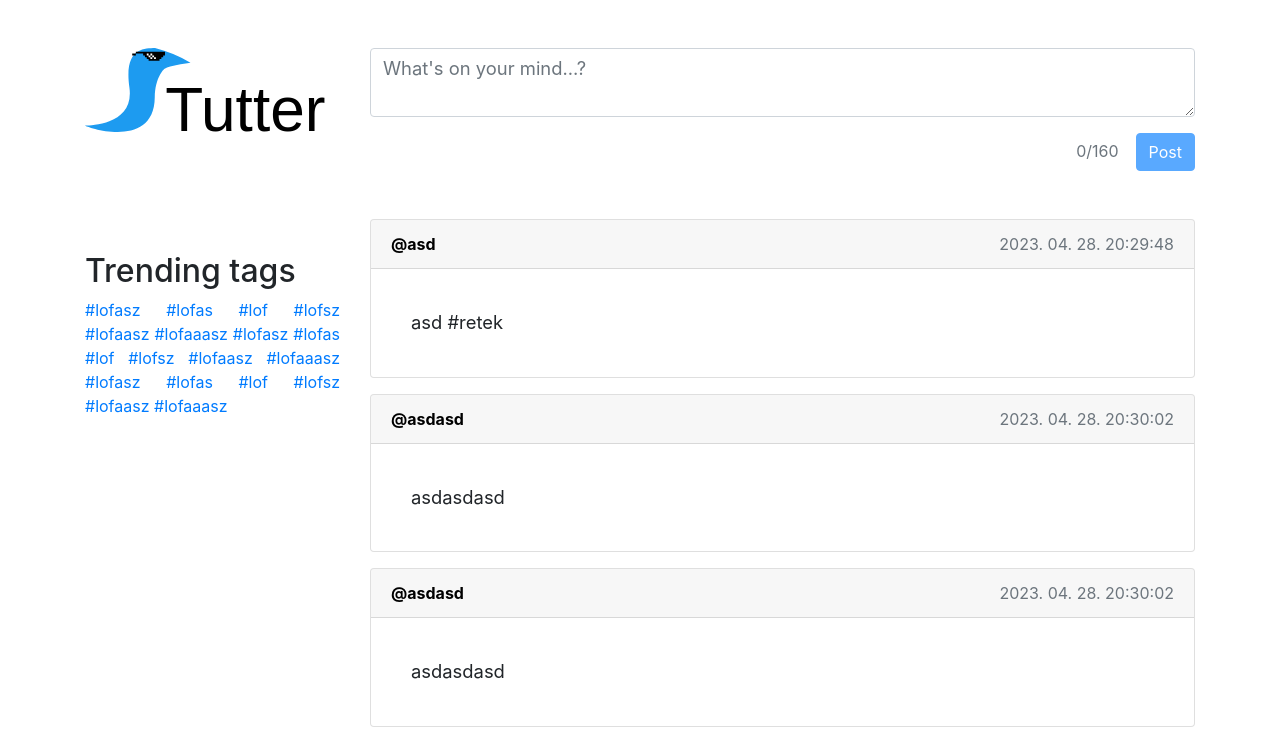
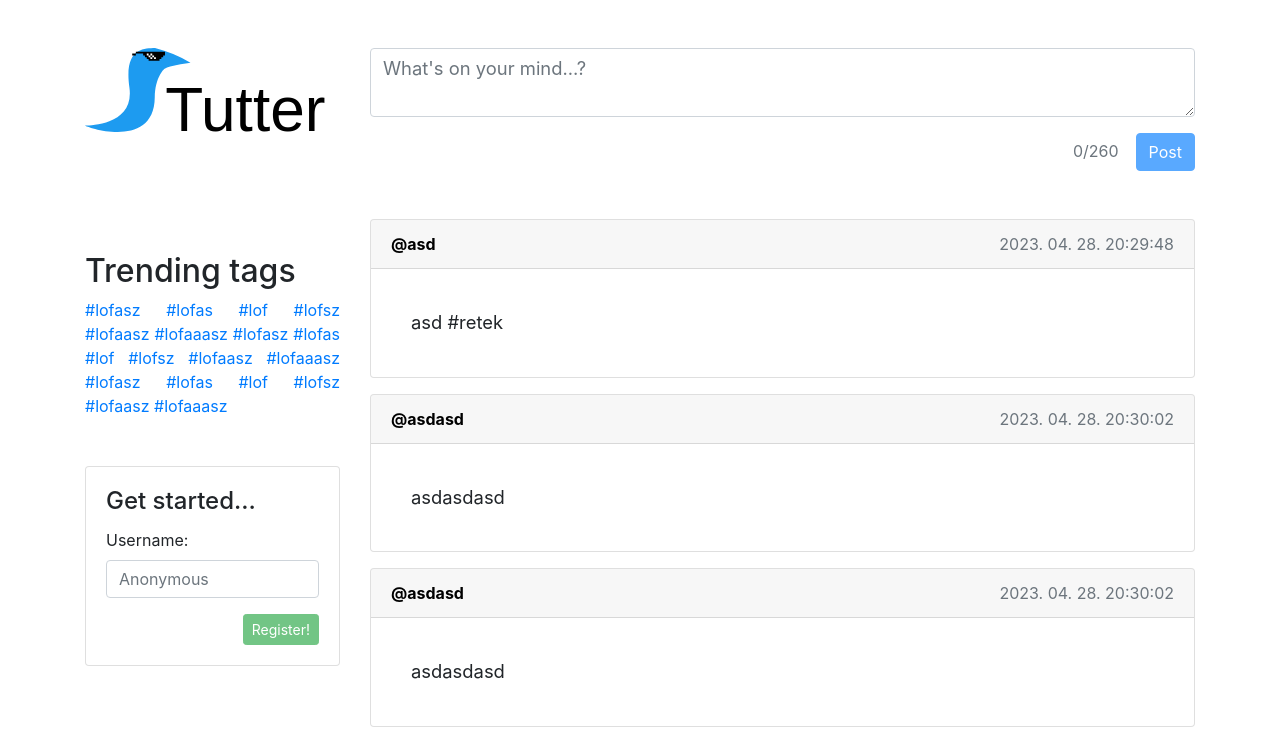
Before and after one commit to pproj/tutter-frontend, a Vue app: page / in a window 1280 px wide. Shown: the top 741 px of the page. Built offline with nearby package versions, Linux system fonts and the light colour scheme.

Commit message:
register very good

```diff
--- a/src/components/NewPost.vue
+++ b/src/components/NewPost.vue
@@ -6,12 +6,12 @@
                         id="create-new-post-textarea"
                         placeholder="What's on your mind...?"
                         v-model="newPostText"
-                        maxlength="160"
+                        :maxlength="maxLength"
                 />
             </b-form-group>
 
             <div class="text-right">
-                <span class="text-muted mx-2">{{ newPostText.length }}/160</span>&nbsp;
+                <span class="text-muted mx-2">{{ newPostText.length }}/{{ maxLength }}</span>&nbsp;
                 <b-button variant="primary" @click="attemptPost" :disabled="!postGood">Post</b-button>
             </div>
 
@@ -24,6 +24,12 @@ import {useUserStore} from "@/stores/user";
 
 export default {
     name: "NewPost",
+    props: {
+        maxLength: {
+            type: Number,
+            default: 260
+        }
+    },
     setup() { // bele kéne szarni az egészbe...
         return {user: useUserStore()}
     },
@@ -59,7 +65,7 @@ export default {
     },
     computed: {
         postGood() {
-            return this.newPostText.length > 0 && this.newPostText.length <= 160 && !this.postingInProgress && this.user.isUsernameSet
+            return this.newPostText.length > 0 && this.newPostText.length <= this.maxLength && !this.postingInProgress && this.user.isUsernameSet
         }
     }
 }
--- /dev/null
+++ b/src/components/RegisterForm.vue
@@ -0,0 +1,59 @@
+<template>
+
+    <b-form>
+        <b-form-group
+                id="input-group-username"
+                label="Username:"
+                label-for="input-username"
+                description=""
+        >
+            <b-form-input
+                    id="input-username"
+                    type="text"
+                    v-model="usernameInput"
+                    placeholder="Anonymous"
+                    maxlength="32"
+                    required
+            ></b-form-input>
+        </b-form-group>
+        <b-button variant="success" size="sm" class="float-right" :disabled="!usernameValid" @click="setUsername">
+            Register!
+        </b-button>
+    </b-form>
+
+</template>
+
+<script>
+import {useUserStore} from "@/stores/user";
+
+
+export default {
+    name: "RegisterForm",
+    data() {
+        return {
+            usernameInput: ""
+        }
+    },
+    setup() { // bele kéne szarni az egészbe...
+        return {user: useUserStore()}
+    },
+    methods: {
+        setUsername() {
+            if (this.usernameValid) {
+                this.user.setUsername(this.usernameInput)
+                this.$emit("registered", this.user.username)
+            }
+        }
+    },
+    computed: {
+        usernameValid() {
+            if (this.usernameInput.length > 0 && this.usernameInput.length <= 32) {
+                return /^[a-z0-9_]+$/.test(this.usernameInput)
+            } else {
+                return false
+            }
+        }
+    }
+
+}
+</script>
--- a/src/components/TutterHeader.vue
+++ b/src/components/TutterHeader.vue
@@ -1,5 +1,8 @@
 <template>
     <b-container>
+        <b-modal id="registerModal" title="Get started..." hide-footer>
+            <register-form @registered="onRegistered" />
+        </b-modal>
         <b-row>
             <b-col class="my-2">
                 <b-link :to="{ name: 'home' }">
@@ -8,6 +11,9 @@
             </b-col>
             <b-col v-if="user.isUsernameSet" class="align-self-center text-right">
                 <b>@{{ user.username }}</b>
+            </b-col>
+            <b-col v-else class="align-self-center text-right">
+                <b-link @click="onRegisterClicked"><b>Register!</b></b-link>
             </b-col>
         </b-row>
         <b-row>
@@ -39,12 +45,25 @@
 
 <script>
 import {useUserStore} from "@/stores/user";
+import RegisterCard from "@/components/RegisterForm.vue";
+import RegisterForm from "@/components/RegisterForm.vue";
 
 export default {
     name: "TutterHeader",
+    components: {RegisterForm, RegisterCard},
     setup() { // bele kéne szarni az egészbe...
         return {user: useUserStore()}
     },
+    methods: {
+        onRegisterClicked() {
+            if (!this.user.isUsernameSet) {
+                this.$bvModal.show("registerModal")
+            }
+        },
+        onRegistered() {
+            this.$bvModal.hide("registerModal")
+        }
+    }
 }
 </script>
 
--- a/src/components/TutterSidebar.vue
+++ b/src/components/TutterSidebar.vue
@@ -32,6 +32,11 @@
                 </div>
             </div>
         </div>
+        <div v-if="!user.isUsernameSet" id="register">
+            <b-card title="Get started...">
+                <register-form/>
+            </b-card>
+        </div>
         <div id="tutterFooter" class="text-center">
             Carefully crafted for
             <b-link href="https://pproj.net">PP 2023</b-link>
@@ -45,9 +50,11 @@
 
 <script>
 import {useUserStore} from "@/stores/user";
+import RegisterForm from "@/components/RegisterForm.vue";
 
 export default {
     name: "TutterSidebar",
+    components: {RegisterForm},
     setup() { // bele kéne szarni az egészbe...
         return {user: useUserStore()}
     },
--- a/src/views/AuthorView.vue
+++ b/src/views/AuthorView.vue
@@ -23,13 +23,15 @@ export default {
     data() {
         return {
             authorExists: null,
-            authorId: null,
+            authorId: this.$route.params.id,
             authorData: {
                 "id": null,
                 "first_seen": null,
                 "name": null
             }
         }
+    },
+    mounted() {
     }
 }
 </script>
--- a/src/views/TagView.vue
+++ b/src/views/TagView.vue
@@ -31,7 +31,8 @@ export default {
         }
     },
     mounted() {
-        console.log(this.tag)
+        // TODO: check if tag exists
+        // TODO: if yes, start fetching posts
     }
 }
 </script>
```
